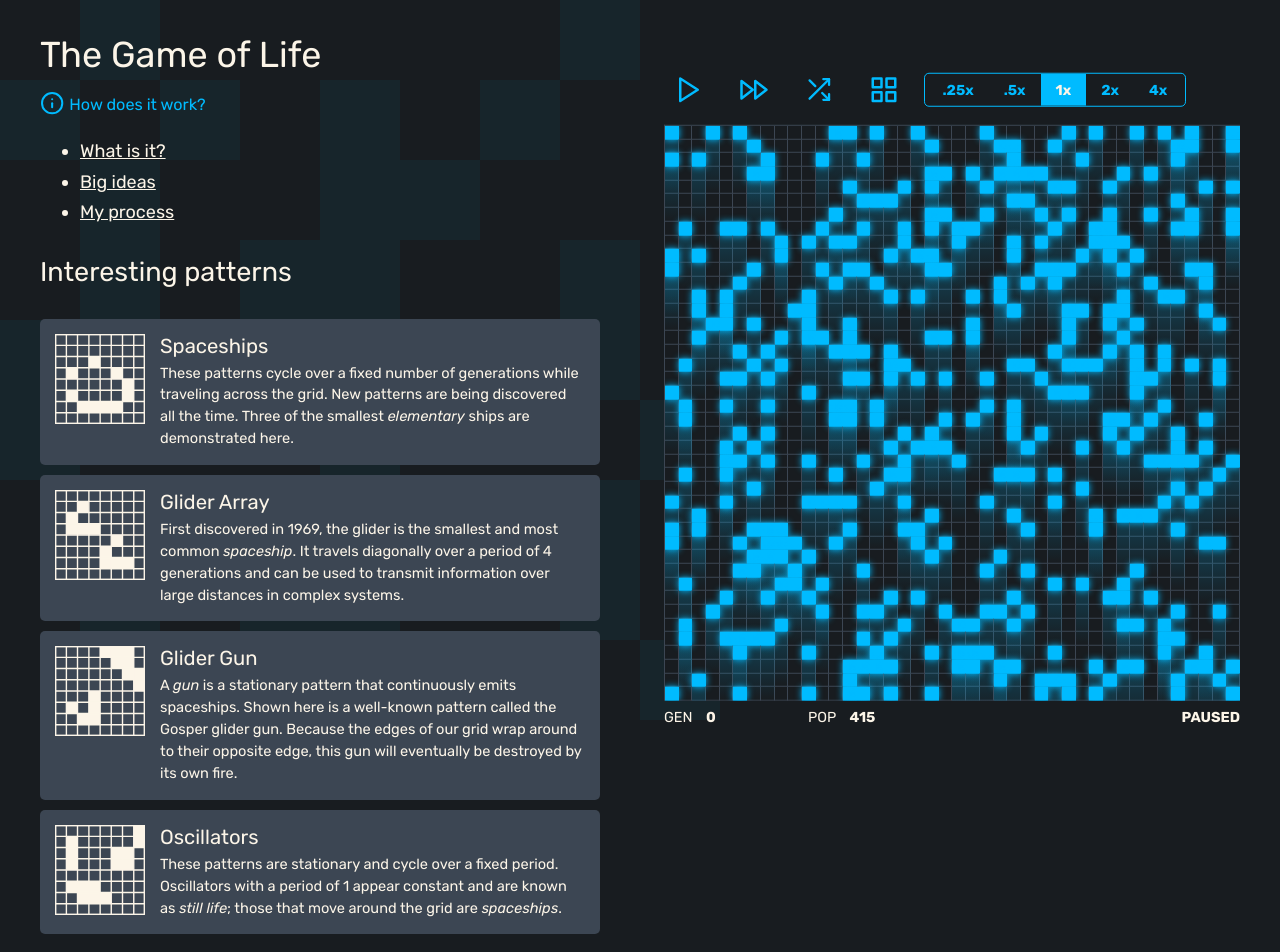
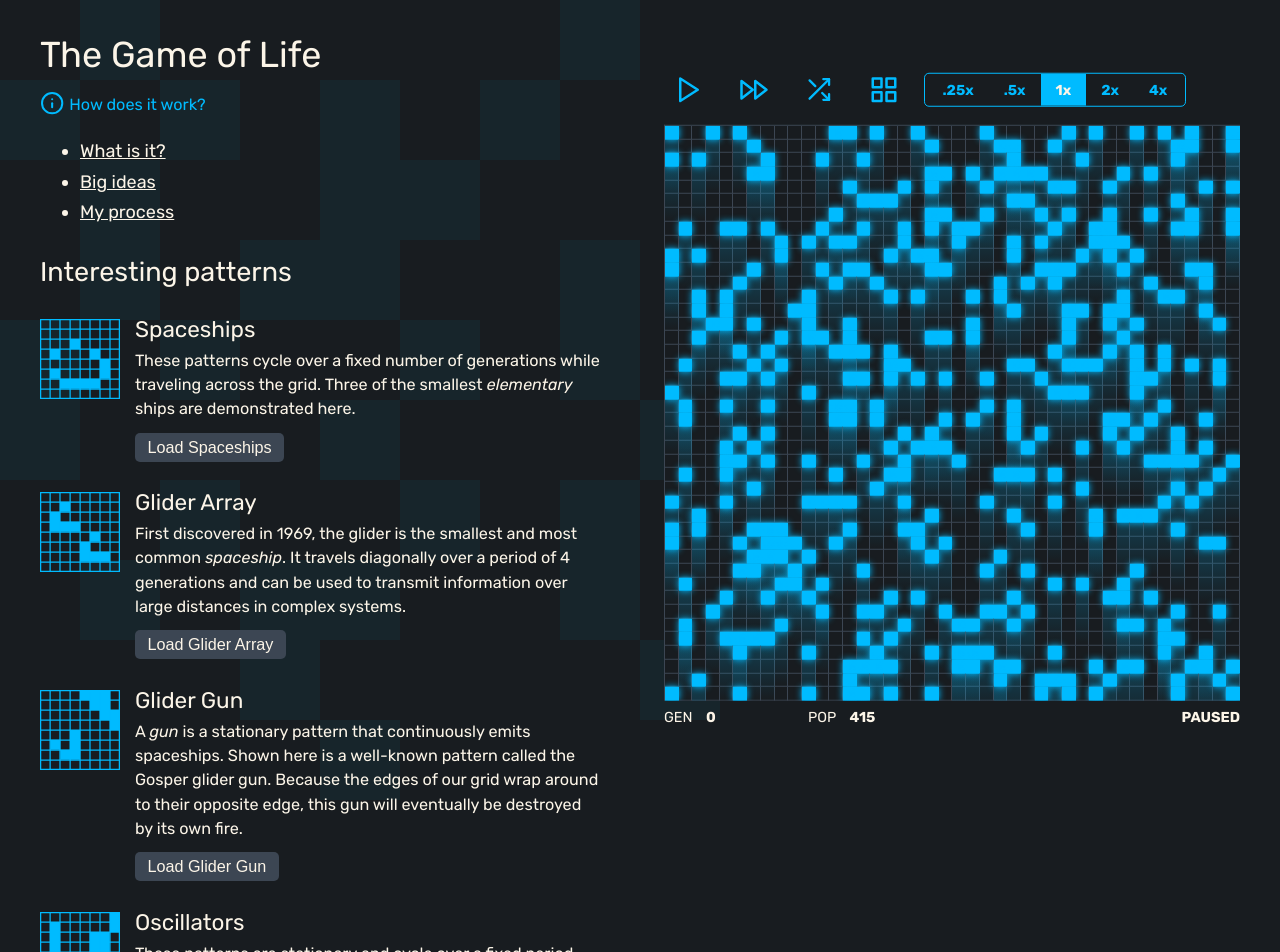
Before and after one commit to murbar/conways, a React (Create React App) app: page / in a window 1280 px wide. Shown: the top 952 px of the page. Built offline with nearby package versions, Linux system fonts and the light colour scheme.

Commit message:
Refactor presets UI

```diff
--- a/src/components/Presets.js
+++ b/src/components/Presets.js
@@ -7,80 +7,84 @@ import { ReactComponent as GunPreview } from '../images/gun-preset.svg';
 import { ReactComponent as OscilPreview } from '../images/oscill-preset.svg';
 import { gliderGun, gliderArray, oscillators, spaceships } from '../presetGrids';
 
-const ButtonGroup = styled.div`
-  display: flex;
-  flex-wrap: wrap;
-`;
-
-const PresetButton = styled(Button)`
-  display: block;
-  margin: 0 0 1rem 0;
-  padding: 1.5rem;
-  text-align: left;
-  min-height: 12rem;
+const Preset = styled.div`
+  margin-bottom: 3rem;
   svg {
-    width: 9rem;
-    height: 9rem;
+    width: 8rem;
+    height: 8rem;
     position: absolute;
+    color: ${p => p.theme.colors.primary};
   }
   .title {
     font-family: ${p => p.theme.fontFamily};
-    display: block;
     font-size: 1.25em;
-    margin-bottom: 0.5rem;
-    margin-left: 10.5rem;
+    margin-bottom: 0.75rem;
+    margin-left: 9.5rem;
+    line-height: 1;
   }
   .description {
-    display: block;
-    margin-left: 10.5rem;
+    margin-left: 9.5rem;
     font-family: ${p => p.theme.fontFamily};
     font-size: 0.9em;
     line-height: 1.5;
+  }
+  .load {
+    margin: 1rem 0 0 9.5rem;
+    ${'' /* text-align: right; */}
   }
 `;
 
 export default function Presets({ loadPreset }) {
   return (
-    <div>
+    <>
       <h2>Interesting patterns</h2>
-      <ButtonGroup>
-        <PresetButton onClick={() => loadPreset(spaceships)}>
+      <Preset>
         <ShipsPreview />
-          <span className="title">Spaceships</span>
-          <span className="description">
+        <div className="title">Spaceships</div>
+        <div className="description">
           These patterns cycle over a fixed number of generations while traveling across the grid.
-            New patterns are being discovered all the time. Three of the smallest{' '}
-            <em>elementary</em> ships are demonstrated here.
-          </span>
-        </PresetButton>
-        <PresetButton onClick={() => loadPreset(gliderArray)}>
+          Three of the smallest <em>elementary</em> ships are demonstrated here.
+        </div>
+        <div className="load">
+          <Button onClick={() => loadPreset(spaceships)}>Load Spaceships</Button>
+        </div>
+      </Preset>
+      <Preset>
         <GlidersPreview />
-          <span className="title">Glider Array</span>
-          <span className="description">
+        <div className="title">Glider Array</div>
+        <div className="description">
           First discovered in 1969, the glider is the smallest and most common <em>spaceship</em>.
           It travels diagonally over a period of 4 generations and can be used to transmit
           information over large distances in complex systems.
-          </span>
-        </PresetButton>
-        <PresetButton onClick={() => loadPreset(gliderGun)}>
+        </div>
+        <div className="load">
+          <Button onClick={() => loadPreset(gliderArray)}>Load Glider Array</Button>
+        </div>
+      </Preset>
+      <Preset>
         <GunPreview />
-          <span className="title">Glider Gun</span>
-          <span className="description">
-            A <em>gun</em> is a stationary pattern that continuously emits spaceships. Shown here is
-            a well-known pattern called the Gosper glider gun. Because the edges of our grid wrap
-            around to their opposite edge, this gun will eventually be destroyed by its own fire.
-          </span>
-        </PresetButton>
-        <PresetButton onClick={() => loadPreset(oscillators)}>
+        <div className="title">Glider Gun</div>
+        <div className="description">
+          A <em>gun</em> is a stationary pattern that continuously emits spaceships. Shown here is a
+          well-known pattern called the Gosper glider gun. Because the edges of our grid wrap around
+          to their opposite edge, this gun will eventually be destroyed by its own fire.
+        </div>
+        <div className="load">
+          <Button onClick={() => loadPreset(gliderGun)}>Load Glider Gun</Button>
+        </div>
+      </Preset>
+      <Preset>
         <OscilPreview />
-          <span className="title">Oscillators</span>
-          <span className="description">
-            These patterns are stationary and cycle over a fixed period. Oscillators with a period
-            of 1 appear constant and are known as <em>still life</em>; those that move around the
-            grid are <em>spaceships</em>.
-          </span>
-        </PresetButton>
-      </ButtonGroup>
+        <div className="title">Oscillators</div>
+        <div className="description">
+          These patterns are stationary and cycle over a fixed period. Oscillators with a period of
+          1 appear constant and are known as <em>still life</em>; those that move around the grid
+          are <em>spaceships</em>.
         </div>
+        <div className="load">
+          <Button onClick={() => loadPreset(oscillators)}>Load Oscillators</Button>
+        </div>
+      </Preset>
+    </>
   );
 }
```
Lines whose indentation alone changed are shown as unchanged.
